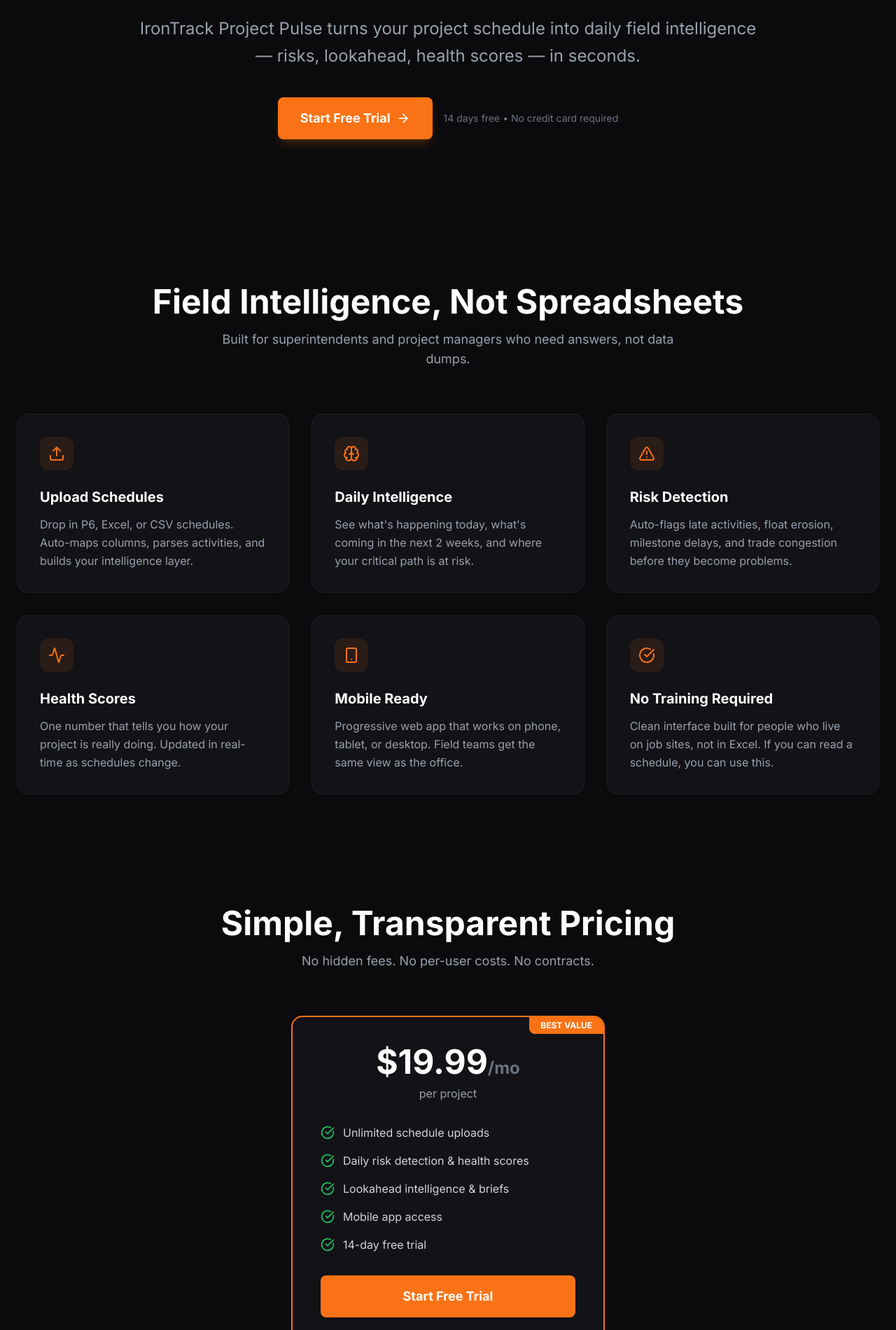
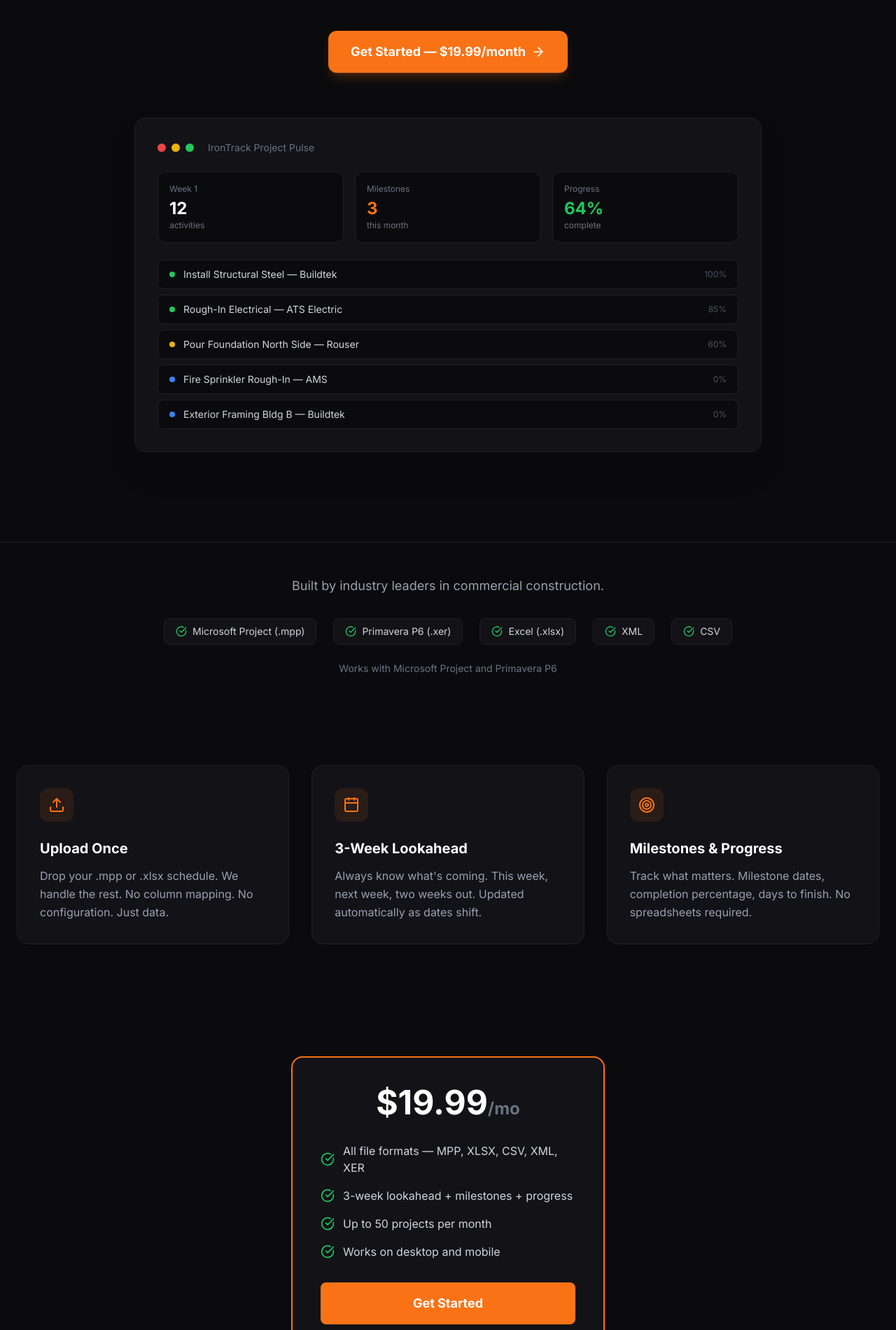
Before and after one commit to IronTrack-Development/Irontrack-Project-Pulse, a Next.js app: page / in a window 1280 px wide. Shown: the part 540-2440 px from the top of the page at 70% size. Built offline with nearby package versions, Linux system fonts and the light colour scheme.

Commit message:
New landing page — no free trial, pay to play, construction focused

```diff
--- a/src/app/login/page.tsx
+++ b/src/app/login/page.tsx
@@ -130,7 +130,7 @@
             <p className="text-gray-400 text-sm">
               Don't have an account?{" "}
               <Link href="/signup" className="text-[#F97316] hover:text-[#EA580C] font-medium">
-                Start free trial
+                Sign up
               </Link>
             </p>
           </div>
--- a/src/app/page.tsx
+++ b/src/app/page.tsx
@@ -1,5 +1,5 @@
 import Link from "next/link";
-import { Building2, Upload, Brain, AlertTriangle, Activity, CheckCircle, ArrowRight, Smartphone } from "lucide-react";
+import { Building2, Upload, Calendar, Target, ArrowRight, CheckCircle } from "lucide-react";
 
 export default function LandingPage() {
   return (
@@ -22,7 +22,7 @@
               href="/signup"
               className="text-sm px-4 py-2 bg-[#F97316] hover:bg-[#EA580C] text-white rounded-lg font-semibold transition-colors"
             >
-              Start Free Trial
+              Get Started
             </Link>
           </div>
         </div>
@@ -31,195 +31,165 @@
       {/* Hero Section */}
       <section className="max-w-7xl mx-auto px-6 py-20 md:py-32">
         <div className="text-center max-w-4xl mx-auto">
-          <div className="inline-flex items-center gap-2 px-4 py-2 bg-[#F97316]/10 border border-[#F97316]/20 rounded-full text-[#F97316] text-sm font-semibold mb-8">
-            <Activity className="w-4 h-4" />
-            Schedule Intelligence for the Field
-          </div>
-          <h1 className="text-5xl md:text-7xl font-bold text-white mb-6 leading-tight">
-            Your Construction Schedule is{" "}
+          <h1 className="text-4xl md:text-6xl font-bold text-white mb-6 leading-tight">
+            Stop digging through schedules.{" "}
             <span className="text-transparent bg-clip-text bg-gradient-to-r from-[#F97316] to-[#EA580C]">
-              Trying to Tell You Something
+              Start knowing what matters this week.
             </span>
           </h1>
-          <p className="text-xl md:text-2xl text-gray-400 mb-10 leading-relaxed">
-            IronTrack Project Pulse turns your project schedule into daily field intelligence —
-            risks, lookahead, health scores — in seconds.
+          <p className="text-xl text-gray-400 mb-10 leading-relaxed max-w-2xl mx-auto">
+            Upload your project schedule. Get a 3-week lookahead, milestone tracking, and progress — instantly. No training. No setup. Just answers.
           </p>
-          <div className="flex flex-col sm:flex-row items-center justify-center gap-4">
-            <Link
-              href="/signup"
-              className="flex items-center gap-2 px-8 py-4 bg-[#F97316] hover:bg-[#EA580C] text-white rounded-lg text-lg font-bold transition-colors shadow-lg shadow-[#F97316]/20"
-            >
-              Start Free Trial
-              <ArrowRight className="w-5 h-5" />
-            </Link>
-            <div className="text-sm text-gray-500">
-              14 days free • No credit card required
+          <Link
+            href="/signup"
+            className="inline-flex items-center gap-2 px-8 py-4 bg-[#F97316] hover:bg-[#EA580C] text-white rounded-xl text-lg font-bold transition-colors shadow-lg shadow-[#F97316]/20"
+          >
+            Get Started — $19.99/month
+            <ArrowRight className="w-5 h-5" />
+          </Link>
+        </div>
+
+        {/* App Screenshot Placeholder */}
+        <div className="mt-16 max-w-4xl mx-auto">
+          <div className="bg-[#121217] border border-[#1F1F25] rounded-2xl p-8 shadow-2xl">
+            <div className="flex items-center gap-2 mb-6">
+              <div className="w-3 h-3 rounded-full bg-[#EF4444]" />
+              <div className="w-3 h-3 rounded-full bg-[#EAB308]" />
+              <div className="w-3 h-3 rounded-full bg-[#22C55E]" />
+              <span className="ml-3 text-sm text-gray-500">IronTrack Project Pulse</span>
+            </div>
+            <div className="grid grid-cols-3 gap-4 mb-6">
+              <div className="bg-[#0B0B0D] rounded-xl p-4 border border-[#1F1F25]">
+                <div className="text-xs text-gray-500 mb-1">Week 1</div>
+                <div className="text-2xl font-bold text-white">12</div>
+                <div className="text-xs text-gray-500">activities</div>
+              </div>
+              <div className="bg-[#0B0B0D] rounded-xl p-4 border border-[#1F1F25]">
+                <div className="text-xs text-gray-500 mb-1">Milestones</div>
+                <div className="text-2xl font-bold text-[#F97316]">3</div>
+                <div className="text-xs text-gray-500">this month</div>
+              </div>
+              <div className="bg-[#0B0B0D] rounded-xl p-4 border border-[#1F1F25]">
+                <div className="text-xs text-gray-500 mb-1">Progress</div>
+                <div className="text-2xl font-bold text-[#22C55E]">64%</div>
+                <div className="text-xs text-gray-500">complete</div>
+              </div>
+            </div>
+            <div className="space-y-2">
+              {["Install Structural Steel — Buildtek", "Rough-In Electrical — ATS Electric", "Pour Foundation North Side — Rouser", "Fire Sprinkler Rough-In — AMS", "Exterior Framing Bldg B — Buildtek"].map((task, i) => (
+                <div key={i} className="flex items-center gap-3 bg-[#0B0B0D] rounded-lg px-4 py-2.5 border border-[#1F1F25]">
+                  <div className={`w-2 h-2 rounded-full ${i < 2 ? "bg-[#22C55E]" : i === 2 ? "bg-[#EAB308]" : "bg-[#3B82F6]"}`} />
+                  <span className="text-sm text-gray-300 flex-1">{task}</span>
+                  <span className="text-xs text-gray-600">{["100%", "85%", "60%", "0%", "0%"][i]}</span>
+                </div>
+              ))}
             </div>
           </div>
         </div>
       </section>
 
-      {/* Features Section */}
-      <section className="max-w-7xl mx-auto px-6 py-20">
-        <div className="text-center mb-16">
-          <h2 className="text-3xl md:text-5xl font-bold text-white mb-4">
-            Field Intelligence, Not Spreadsheets
-          </h2>
-          <p className="text-lg text-gray-400 max-w-2xl mx-auto">
-            Built for superintendents and project managers who need answers, not data dumps.
+      {/* Social Proof */}
+      <section className="border-t border-[#1F1F25] py-12">
+        <div className="max-w-4xl mx-auto px-6">
+          <p className="text-center text-lg text-gray-400 mb-8">
+            Built by industry leaders in commercial construction.
+          </p>
+          <div className="flex flex-wrap items-center justify-center gap-6">
+            {["Microsoft Project (.mpp)", "Primavera P6 (.xer)", "Excel (.xlsx)", "XML", "CSV"].map((fmt) => (
+              <div key={fmt} className="flex items-center gap-2 bg-[#121217] border border-[#1F1F25] rounded-lg px-4 py-2">
+                <CheckCircle className="w-4 h-4 text-[#22C55E]" />
+                <span className="text-sm text-gray-300">{fmt}</span>
+              </div>
+            ))}
+          </div>
+          <p className="text-center text-sm text-gray-500 mt-6">
+            Works with Microsoft Project and Primavera P6
           </p>
         </div>
+      </section>
 
-        <div className="grid md:grid-cols-2 lg:grid-cols-3 gap-8">
-          {/* Feature 1 */}
+      {/* 3 Features */}
+      <section className="max-w-7xl mx-auto px-6 py-20">
+        <div className="grid md:grid-cols-3 gap-8">
           <div className="bg-[#121217] border border-[#1F1F25] rounded-2xl p-8 hover:border-[#F97316]/30 transition-all">
             <div className="w-12 h-12 bg-[#F97316]/10 rounded-xl flex items-center justify-center mb-6">
               <Upload className="w-6 h-6 text-[#F97316]" />
             </div>
-            <h3 className="text-xl font-bold text-white mb-3">Upload Schedules</h3>
+            <h3 className="text-xl font-bold text-white mb-3">Upload Once</h3>
             <p className="text-gray-400 leading-relaxed">
-              Drop in P6, Excel, or CSV schedules. Auto-maps columns, parses activities, and builds your intelligence layer.
+              Drop your .mpp or .xlsx schedule. We handle the rest. No column mapping. No configuration. Just data.
             </p>
           </div>
 
-          {/* Feature 2 */}
           <div className="bg-[#121217] border border-[#1F1F25] rounded-2xl p-8 hover:border-[#F97316]/30 transition-all">
             <div className="w-12 h-12 bg-[#F97316]/10 rounded-xl flex items-center justify-center mb-6">
-              <Brain className="w-6 h-6 text-[#F97316]" />
+              <Calendar className="w-6 h-6 text-[#F97316]" />
             </div>
-            <h3 className="text-xl font-bold text-white mb-3">Daily Intelligence</h3>
+            <h3 className="text-xl font-bold text-white mb-3">3-Week Lookahead</h3>
             <p className="text-gray-400 leading-relaxed">
-              See what's happening today, what's coming in the next 2 weeks, and where your critical path is at risk.
+              Always know what&apos;s coming. This week, next week, two weeks out. Updated automatically as dates shift.
             </p>
           </div>
 
-          {/* Feature 3 */}
           <div className="bg-[#121217] border border-[#1F1F25] rounded-2xl p-8 hover:border-[#F97316]/30 transition-all">
             <div className="w-12 h-12 bg-[#F97316]/10 rounded-xl flex items-center justify-center mb-6">
-              <AlertTriangle className="w-6 h-6 text-[#F97316]" />
+              <Target className="w-6 h-6 text-[#F97316]" />
             </div>
-            <h3 className="text-xl font-bold text-white mb-3">Risk Detection</h3>
+            <h3 className="text-xl font-bold text-white mb-3">Milestones & Progress</h3>
             <p className="text-gray-400 leading-relaxed">
-              Auto-flags late activities, float erosion, milestone delays, and trade congestion before they become problems.
-            </p>
-          </div>
-
-          {/* Feature 4 */}
-          <div className="bg-[#121217] border border-[#1F1F25] rounded-2xl p-8 hover:border-[#F97316]/30 transition-all">
-            <div className="w-12 h-12 bg-[#F97316]/10 rounded-xl flex items-center justify-center mb-6">
-              <Activity className="w-6 h-6 text-[#F97316]" />
-            </div>
-            <h3 className="text-xl font-bold text-white mb-3">Health Scores</h3>
-            <p className="text-gray-400 leading-relaxed">
-              One number that tells you how your project is really doing. Updated in real-time as schedules change.
-            </p>
-          </div>
-
-          {/* Feature 5 */}
-          <div className="bg-[#121217] border border-[#1F1F25] rounded-2xl p-8 hover:border-[#F97316]/30 transition-all">
-            <div className="w-12 h-12 bg-[#F97316]/10 rounded-xl flex items-center justify-center mb-6">
-              <Smartphone className="w-6 h-6 text-[#F97316]" />
-            </div>
-            <h3 className="text-xl font-bold text-white mb-3">Mobile Ready</h3>
-            <p className="text-gray-400 leading-relaxed">
-              Progressive web app that works on phone, tablet, or desktop. Field teams get the same view as the office.
-            </p>
-          </div>
-
-          {/* Feature 6 */}
-          <div className="bg-[#121217] border border-[#1F1F25] rounded-2xl p-8 hover:border-[#F97316]/30 transition-all">
-            <div className="w-12 h-12 bg-[#F97316]/10 rounded-xl flex items-center justify-center mb-6">
-              <CheckCircle className="w-6 h-6 text-[#F97316]" />
-            </div>
-            <h3 className="text-xl font-bold text-white mb-3">No Training Required</h3>
-            <p className="text-gray-400 leading-relaxed">
-              Clean interface built for people who live on job sites, not in Excel. If you can read a schedule, you can use this.
+              Track what matters. Milestone dates, completion percentage, days to finish. No spreadsheets required.
             </p>
           </div>
         </div>
       </section>
 
-      {/* Pricing Section */}
+      {/* Pricing */}
       <section className="max-w-7xl mx-auto px-6 py-20">
-        <div className="text-center mb-16">
-          <h2 className="text-3xl md:text-5xl font-bold text-white mb-4">
-            Simple, Transparent Pricing
-          </h2>
-          <p className="text-lg text-gray-400">
-            No hidden fees. No per-user costs. No contracts.
-          </p>
-        </div>
-
         <div className="max-w-md mx-auto">
-          <div className="bg-[#121217] border-2 border-[#F97316] rounded-2xl p-10 relative overflow-hidden">
-            <div className="absolute top-0 right-0 bg-[#F97316] text-white text-xs font-bold px-4 py-1 rounded-bl-lg">
-              BEST VALUE
-            </div>
+          <div className="bg-[#121217] border-2 border-[#F97316] rounded-2xl p-10">
             <div className="text-center mb-8">
               <div className="text-5xl font-bold text-white mb-2">
                 $19.99<span className="text-2xl text-gray-500">/mo</span>
               </div>
-              <p className="text-gray-400">per project</p>
             </div>
             <ul className="space-y-4 mb-8">
-              <li className="flex items-start gap-3">
-                <CheckCircle className="w-5 h-5 text-[#22C55E] shrink-0 mt-0.5" />
-                <span className="text-gray-300">Unlimited schedule uploads</span>
+              <li className="flex items-center gap-3">
+                <CheckCircle className="w-5 h-5 text-[#22C55E] shrink-0" />
+                <span className="text-gray-300">All file formats — MPP, XLSX, CSV, XML, XER</span>
               </li>
-              <li className="flex items-start gap-3">
-                <CheckCircle className="w-5 h-5 text-[#22C55E] shrink-0 mt-0.5" />
-                <span className="text-gray-300">Daily risk detection & health scores</span>
+              <li className="flex items-center gap-3">
+                <CheckCircle className="w-5 h-5 text-[#22C55E] shrink-0" />
+                <span className="text-gray-300">3-week lookahead + milestones + progress</span>
               </li>
-              <li className="flex items-start gap-3">
-                <CheckCircle className="w-5 h-5 text-[#22C55E] shrink-0 mt-0.5" />
-                <span className="text-gray-300">Lookahead intelligence & briefs</span>
+              <li className="flex items-center gap-3">
+                <CheckCircle className="w-5 h-5 text-[#22C55E] shrink-0" />
+                <span className="text-gray-300">Up to 50 projects per month</span>
               </li>
-              <li className="flex items-start gap-3">
-                <CheckCircle className="w-5 h-5 text-[#22C55E] shrink-0 mt-0.5" />
-                <span className="text-gray-300">Mobile app access</span>
-              </li>
-              <li className="flex items-start gap-3">
-                <CheckCircle className="w-5 h-5 text-[#22C55E] shrink-0 mt-0.5" />
-                <span className="text-gray-300">14-day free trial</span>
+              <li className="flex items-center gap-3">
+                <CheckCircle className="w-5 h-5 text-[#22C55E] shrink-0" />
+                <span className="text-gray-300">Works on desktop and mobile</span>
               </li>
             </ul>
             <Link
               href="/signup"
               className="block w-full text-center px-8 py-4 bg-[#F97316] hover:bg-[#EA580C] text-white rounded-lg text-lg font-bold transition-colors"
             >
-              Start Free Trial
+              Get Started
             </Link>
-            <p className="text-center text-sm text-gray-500 mt-4">
-              No credit card required for trial
-            </p>
           </div>
-        </div>
-      </section>
-
-      {/* CTA Section */}
-      <section className="max-w-7xl mx-auto px-6 py-20">
-        <div className="bg-gradient-to-br from-[#F97316]/20 to-[#EA580C]/10 border border-[#F97316]/30 rounded-3xl p-12 md:p-16 text-center">
-          <h2 className="text-3xl md:text-5xl font-bold text-white mb-6">
-            Ready to See What Your Schedule is Saying?
-          </h2>
-          <p className="text-xl text-gray-300 mb-10 max-w-2xl mx-auto">
-            Join construction teams using IronTrack Project Pulse to stay ahead of risks and finish on time.
-          </p>
-          <Link
-            href="/signup"
-            className="inline-flex items-center gap-2 px-8 py-4 bg-[#F97316] hover:bg-[#EA580C] text-white rounded-lg text-lg font-bold transition-colors shadow-lg shadow-[#F97316]/20"
-          >
-            Start Your Free Trial
-            <ArrowRight className="w-5 h-5" />
-          </Link>
         </div>
       </section>
 
       {/* Footer */}
       <footer className="border-t border-[#1F1F25] py-8">
-        <div className="max-w-7xl mx-auto px-6 text-center text-gray-500 text-sm">
-          © 2025 IronTrack Project Pulse. All rights reserved.
+        <div className="max-w-7xl mx-auto px-6 flex flex-col md:flex-row items-center justify-between gap-4">
+          <div className="flex items-center gap-2">
+            <Building2 className="w-4 h-4 text-[#F97316]" />
+            <span className="text-sm text-gray-500">© 2026 IronTrack Development LLC. All rights reserved.</span>
+          </div>
+          <a href="mailto:irontrackdevelopment@outlook.com" className="text-sm text-gray-500 hover:text-[#F97316] transition-colors">
+            irontrackdevelopment@outlook.com
+          </a>
         </div>
       </footer>
     </div>
--- a/src/app/signup/page.tsx
+++ b/src/app/signup/page.tsx
@@ -83,7 +83,7 @@
             </div>
             <h1 className="text-2xl font-bold text-white mb-2">Account created!</h1>
             <p className="text-gray-400 mb-6">
-              Check your email to confirm your account, then sign in to start your free trial.
+              Check your email to confirm your account, then sign in.
             </p>
             <Link
               href="/login"
@@ -108,8 +108,8 @@
 
         {/* Signup Card */}
         <div className="bg-[#1F1F25] border border-[#2A2A30] rounded-lg p-8">
-          <h1 className="text-2xl font-bold text-white mb-2">Start your free trial</h1>
-          <p className="text-gray-400 mb-6">14 days free. No credit card required.</p>
+          <h1 className="text-2xl font-bold text-white mb-2">Create your account</h1>
+          <p className="text-gray-400 mb-6">$19.99/month — schedule intelligence for the field.</p>
 
           <form onSubmit={handleSignup} className="space-y-4">
             {error && (
```
